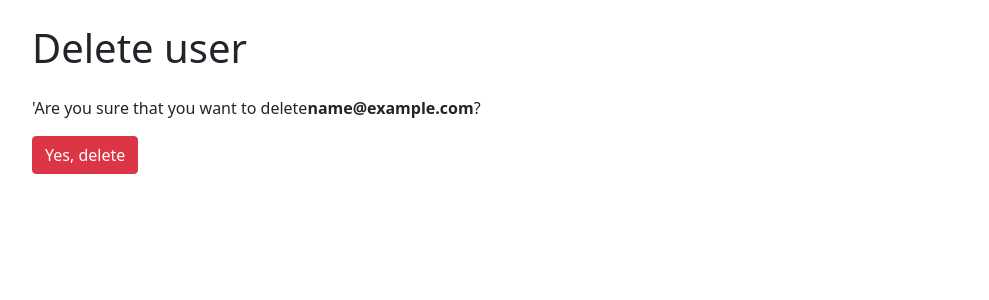
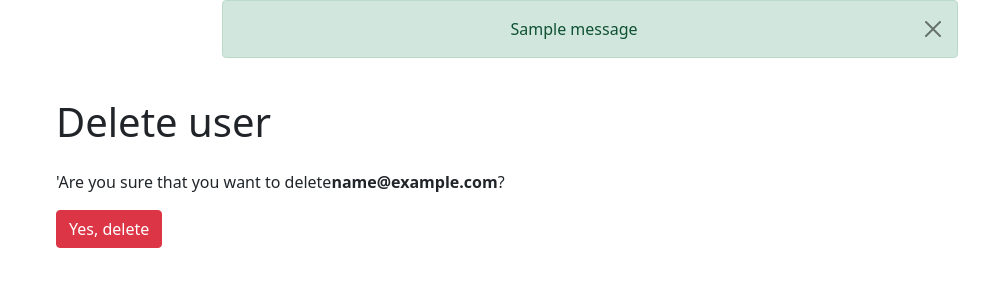
Before and after one commit to kukhmax/job-finder, a Django app: page /accounts/1/delete/ in a window 1280 px wide. Shown: the part 56-356 px from the top of the page, without its empty margins (50-1039 px from the left). Run offline with Django 4.2, Linux system fonts and the light colour scheme; a user stored in the database is signed in; tables that the repository leaves empty hold one stand-in row (values such as "Sample post"); one stand-in notice (Sample message) is shown; some libraries are stand-ins or nearby versions.

Commit message:
added messages

```diff
--- a/src/accounts/views.py
+++ b/src/accounts/views.py
@@ -22,7 +22,7 @@ class UserCreateView(SuccessMessageMixin, CreateView):
     success_url = reverse_lazy('accounts:success_reg')
     template_name = 'accounts/register.html'
 
-    success_message = 'User successfully registered'
+    success_message = _('User successfully registered')
 
 
 class LoginUserView(SuccessMessageMixin, LoginView):
@@ -30,7 +30,7 @@ class LoginUserView(SuccessMessageMixin, LoginView):
 
     template_name = 'accounts/login.html'
     next_page = reverse_lazy('scraping:home')
-    success_message = 'You are logged in'
+    success_message = _('You are logged in')
     form_class = LoginForm
 
 
@@ -45,14 +45,17 @@ class SuccessRegistrationView(TemplateView):
     template_name = 'accounts/success_register.html'
 
 
-class SettingsUpdateView(LoginRequiredMixin, UpdateView):
+class SettingsUpdateView(SuccessMessageMixin, LoginRequiredMixin, UpdateView):
+    """View for update user settings"""
     model = MyUser
     fields = ['location', 'language', 'send_email']
     template_name = 'accounts/update_settings.html'
     success_url = reverse_lazy('scraping:home')
+    success_message = _('User successfully updated')
 
 
-class UserDeleteView(LoginRequiredMixin, DeleteView):
+
+class UserDeleteView(SuccessMessageMixin, LoginRequiredMixin, DeleteView):
 
     model = MyUser
     success_url = reverse_lazy('scraping:home')
--- a/src/templates/base.html
+++ b/src/templates/base.html
@@ -50,9 +50,35 @@
         </div>
       </nav>
 
+  <div class="container">
+    <div class="row">
+      <div class="col-md-8 mx-auto">
+        {% if messages %}
+
+            {% for message in messages %}
+            {% if message.level == DEFAULT_MESSAGE_LEVELS.ERROR %}
+            <div class="alert alert-danger alert-dismissible fade show text-center" role="alert">
+              {{ message }}
+              <button type="button" class="btn-close" data-bs-dismiss="alert" aria-label="Close"></button>
+            </div>
+            {% else %}
+            <div class="alert alert-success alert-dismissible fade show text-center" role="alert">
+              {{ message }}
+              <button type="button" class="btn-close" data-bs-dismiss="alert" aria-label="Close"></button>
+            </div>
+            {% endif %}
+
+            {% endfor %}
+        </ul>
+        {% endif %}
+
+    </div>
+  </div>
+
+  <div class="container">
     {% block content %}
     {% endblock content %}
-
+  </div>
 
     <!-- Optional JavaScript; choose one of the two! -->
 
```
